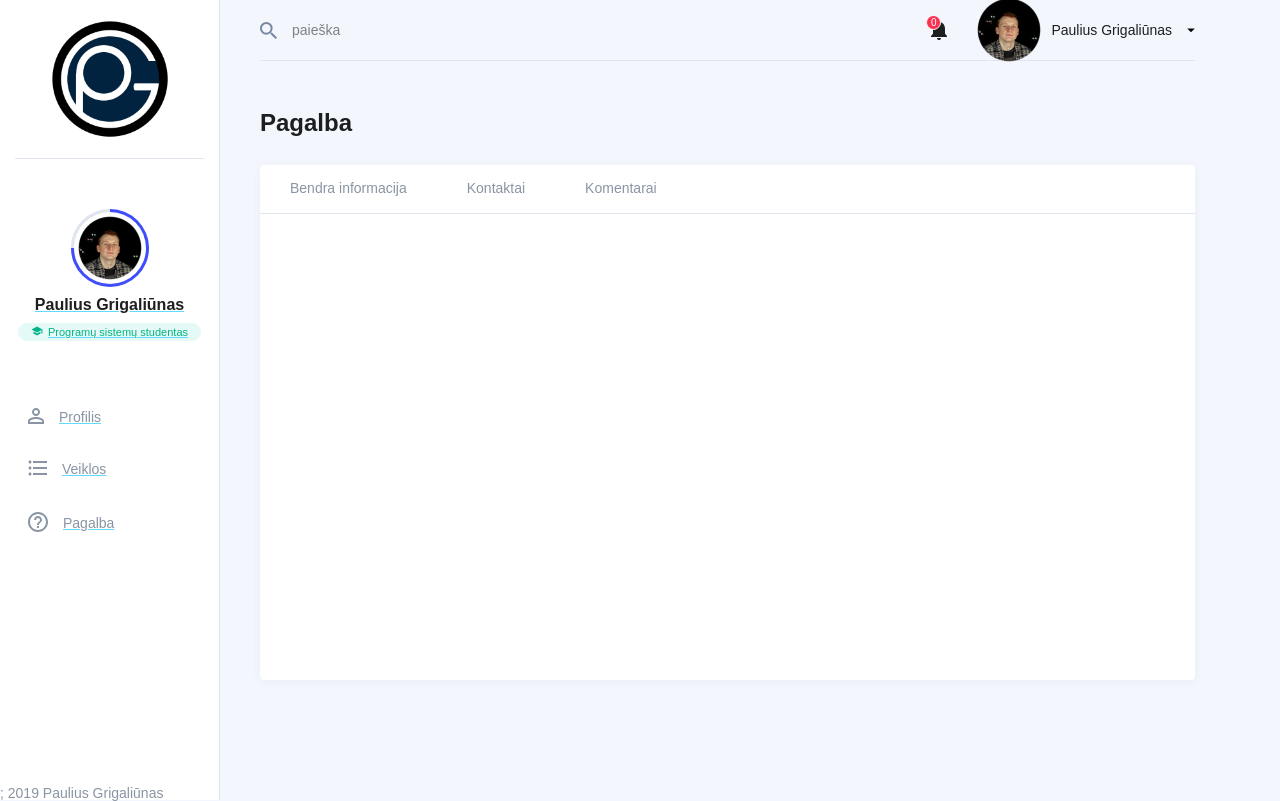
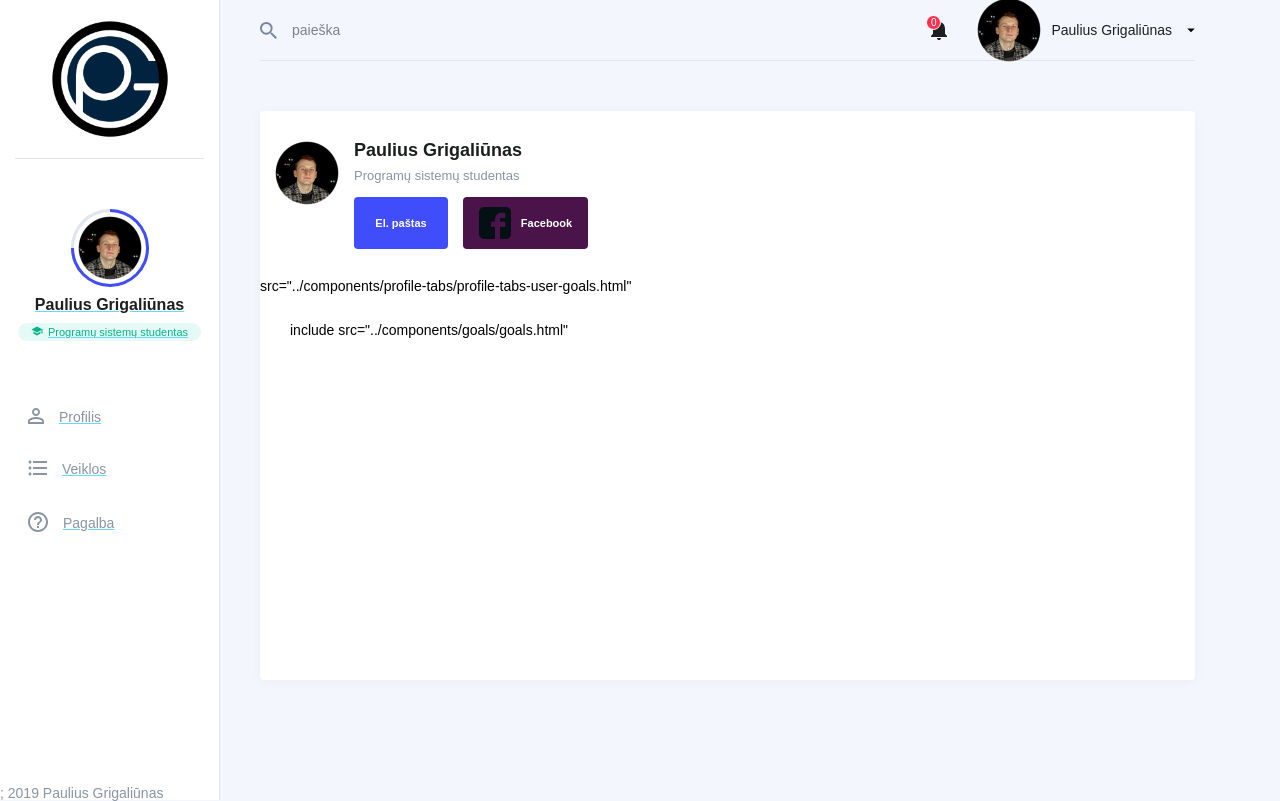
Before and after one commit to PauliusGrigaliunas/PersonalWebSite, a React (Create React App) app: page /profile in a window 1280 px wide. Built offline with nearby package versions, Linux system fonts and the light colour scheme.

Commit message:
self profile

```diff
--- a/src/components/App.jsx
+++ b/src/components/App.jsx
@@ -3,6 +3,8 @@ import { BrowserRouter as Router, Route } from "react-router-dom";
 import "../styles/App.css";
 import SideBar from "./sideBar/SideBar.jsx";
 import Header from "./main/Header";
+import News from "./main/news/News";
+import Profile from "./main/profile/Profile";
 import List from "./main/list/List";
 import Help from "./main/help/Help";
 
@@ -12,7 +14,8 @@ function App() {
       <SideBar />
       <div className="containerr">
         <Header />
-        <Route path="/profile" component={Help} />
+        <Route exact path="/" component={News} />
+        <Route path="/profile" component={Profile} />
         <Route path="/list" component={List} />
         <Route path="/help" component={Help} />
       </div>
--- /dev/null
+++ b/src/components/main/news/News.jsx
@@ -0,0 +1,22 @@
+import React from "react";
+import caretLeft from "../../../images/caret-left.svg";
+
+export default function News() {
+  return (
+    <main class="main">
+      <a href="/" class="back">
+        <img src={caretLeft} class="back__icon" alt="caretLeft" />
+        Ankstesnė versija
+      </a>
+      <div class="content content--stretch">
+        <div class="content__fixed">
+          include src="../components/about-user.html" include
+          src="../components/profile-tabs/profile-tabs-user-goals.html"
+        </div>
+        <div class="section content__scrollable">
+          include src="../components/goals/goals.html"
+        </div>
+      </div>
+    </main>
+  );
+}
--- /dev/null
+++ b/src/components/main/profile/About.jsx
@@ -0,0 +1,28 @@
+import React from "react";
+import foto from "../../../images/paulius.png";
+import facebook from "../../../images/facebook.png";
+
+export default function About() {
+  return (
+    <div class="about">
+      <img src={foto} class="photo about__photo" alt="about" />
+      <div>
+        <h2 class="heading2 heading2--large">Paulius Grigaliūnas</h2>
+        <p class="title">Programų sistemų studentas</p>
+        <div class="about__contact">
+          <button type="button" class="button button--primary button--contact">
+            El. paštas
+          </button>
+          <button type="button" class="button button--primary button--slack">
+            <img
+              src={facebook}
+              class="button__icon logo__smimage"
+              alt="facebook"
+            />
+            Facebook
+          </button>
+        </div>
+      </div>
+    </div>
+  );
+}
--- /dev/null
+++ b/src/components/main/profile/Profile.jsx
@@ -0,0 +1,18 @@
+import React from "react";
+import About from "./About.jsx";
+
+export default function Profile() {
+  return (
+    <main class="main">
+      <div class="content content--stretch">
+        <div class="content__fixed">
+          <About />
+          src="../components/profile-tabs/profile-tabs-user-goals.html"
+        </div>
+        <div class="section content__scrollable">
+          include src="../components/goals/goals.html"
+        </div>
+      </div>
+    </main>
+  );
+}
--- a/src/styles/components/_logo.scss
+++ b/src/styles/components/_logo.scss
@@ -15,4 +15,8 @@
     height: 128px;
     width: 128px;
   }
+  &__smimage {
+    height: 32px;
+    width: 32px;
+  }
 }
```
Also changed, not shown: src/images/facebook.png (added).
